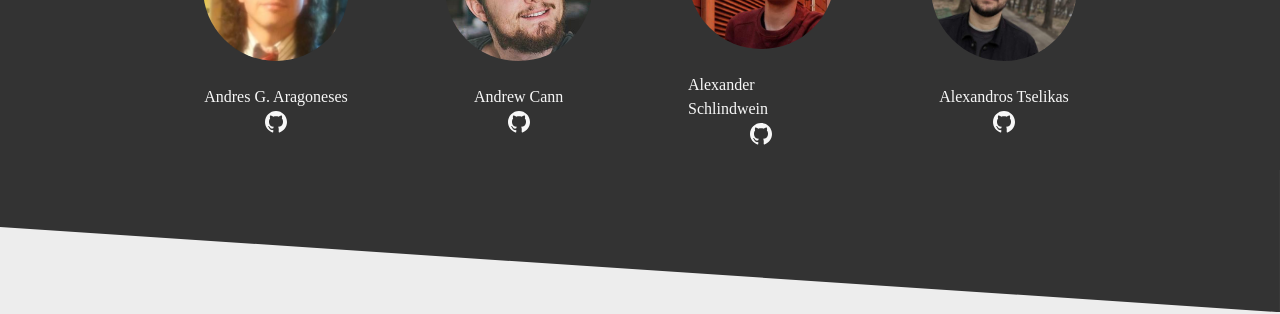
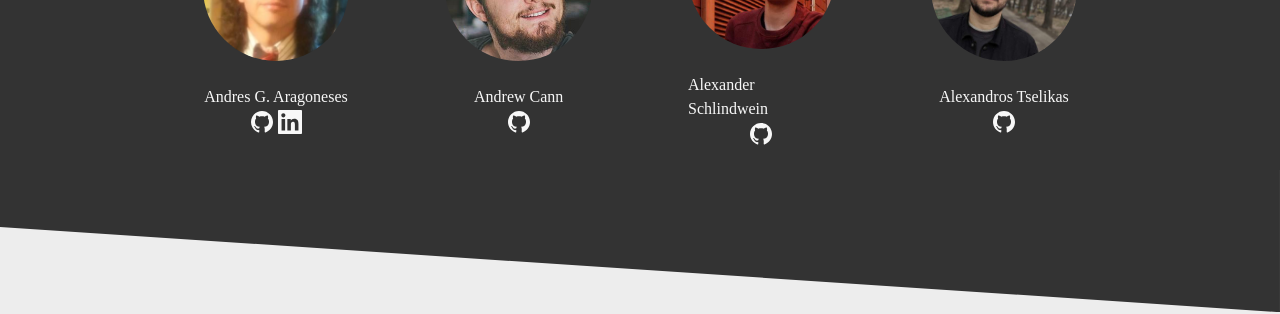
Before and after one commit to aarani/nodeeffect, a Jekyll site: the page built from index.html, in a window 1280 px wide and 900 px high, scrolled down 3477 px. Shown: the part 150-464 px from the top of the window. Built offline with Jekyll 4.4.1, drawn with Linux system fonts in a browser that asks for light colours.

Commit message:
team: fix linkedin url

```diff
--- a/index.html
+++ b/index.html
@@ -152,7 +152,7 @@ permalink: /
                         </svg>
                     </a>
                     {%endif%}
-                    {% if p.linkedin != null %}
+                    {% if p.linkedin_url != null %}
                     <a href="{{p.linkedin_url}}">
                         <svg aria-label="Linkedin" viewBox="0 0 24 24" class="social">
                             <path fill="#0077B5" fill-rule="evenodd"
```
